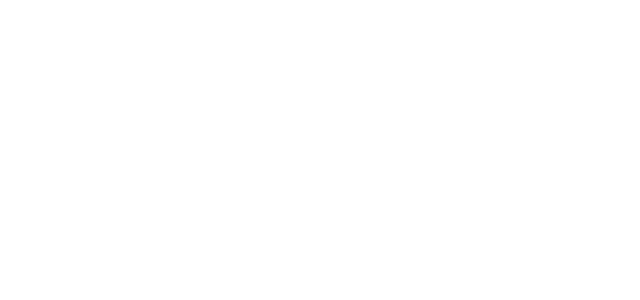
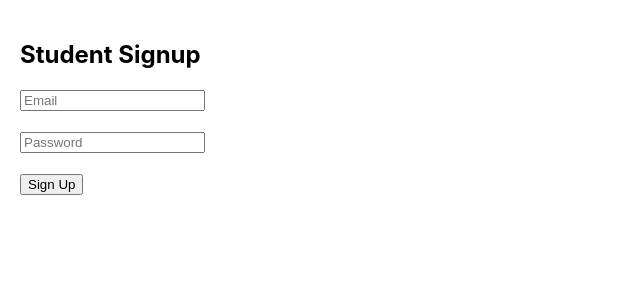
Before and after one commit to Harikrishna9875/exam-portal, a React (Create React App) app: page /signup in a window 1280 px wide. Before the commit this address had no page. Shown: the top 300 px of the page, without its empty margins (0-640 px from the left). Built offline with nearby package versions, Linux system fonts and the light colour scheme.

Commit message:
Add student signup with automatic role assignment

```diff
--- a/src/App.js
+++ b/src/App.js
@@ -1,5 +1,7 @@
 import { BrowserRouter, Routes, Route } from "react-router-dom";
 import Login from "./pages/Login";
+import Signup from "./pages/Signup";
+
 import AdminDashboard from "./pages/AdminDashboard";
 import StudentDashboard from "./pages/StudentDashboard";
 import ProtectedRoute from "./components/ProtectedRoute";
@@ -9,6 +11,8 @@
     <BrowserRouter>
       <Routes>
         <Route path="/" element={<Login />} />
+        <Route path="/signup" element={<Signup />} />
+
 
         <Route
           path="/admin"
--- a/src/pages/Login.js
+++ b/src/pages/Login.js
@@ -79,6 +79,10 @@
 <button onClick={handleForgotPassword}>
   Forgot Password?
 </button>
+<br /><br />
+<p>
+  New student? <a href="/signup">Create an account</a>
+</p>
 
 
       {error && <p style={{ color: "red" }}>{error}</p>}
--- /dev/null
+++ b/src/pages/Signup.js
@@ -0,0 +1,65 @@
+import { useState } from "react";
+import { createUserWithEmailAndPassword } from "firebase/auth";
+import { doc, setDoc } from "firebase/firestore";
+import { auth, db } from "../firebase";
+
+function Signup() {
+  const [email, setEmail] = useState("");
+  const [password, setPassword] = useState("");
+  const [error, setError] = useState("");
+
+  const handleSignup = async () => {
+    if (!email || !password) {
+      alert("Email and password required");
+      return;
+    }
+
+    try {
+      // 1. Create Auth user
+      const userCredential = await createUserWithEmailAndPassword(
+        auth,
+        email,
+        password
+      );
+
+      const user = userCredential.user;
+
+      // 2. Create Firestore user document
+      await setDoc(doc(db, "users", user.uid), {
+        role: "student",
+        createdAt: new Date(),
+      });
+
+      // 3. Redirect to student dashboard
+      window.location.href = "/student";
+    } catch (err) {
+      setError(err.message);
+    }
+  };
+
+  return (
+    <div style={{ padding: 20 }}>
+      <h2>Student Signup</h2>
+
+      <input
+        type="email"
+        placeholder="Email"
+        onChange={(e) => setEmail(e.target.value)}
+      />
+      <br /><br />
+
+      <input
+        type="password"
+        placeholder="Password"
+        onChange={(e) => setPassword(e.target.value)}
+      />
+      <br /><br />
+
+      <button onClick={handleSignup}>Sign Up</button>
+
+      {error && <p style={{ color: "red" }}>{error}</p>}
+    </div>
+  );
+}
+
+export default Signup;
```
